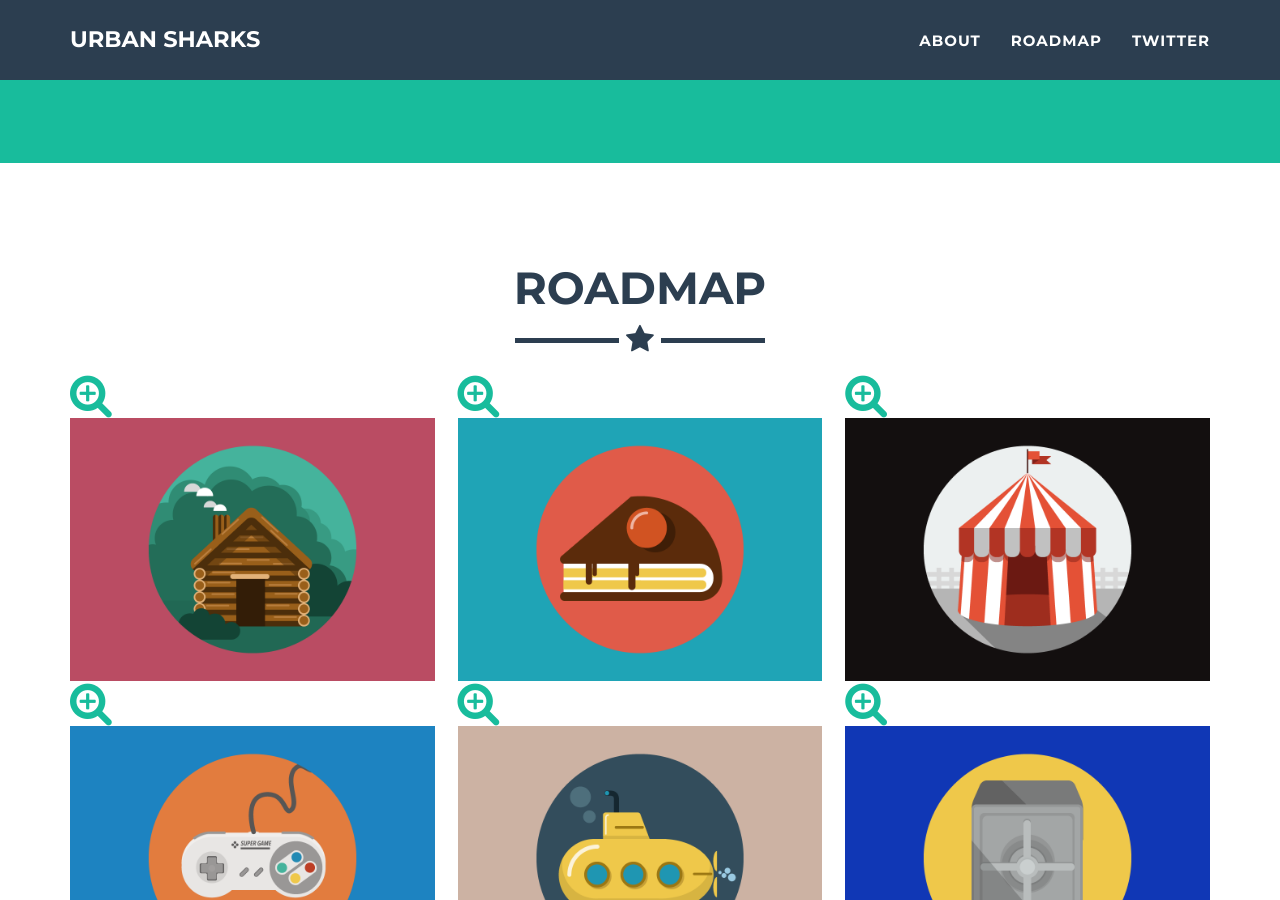
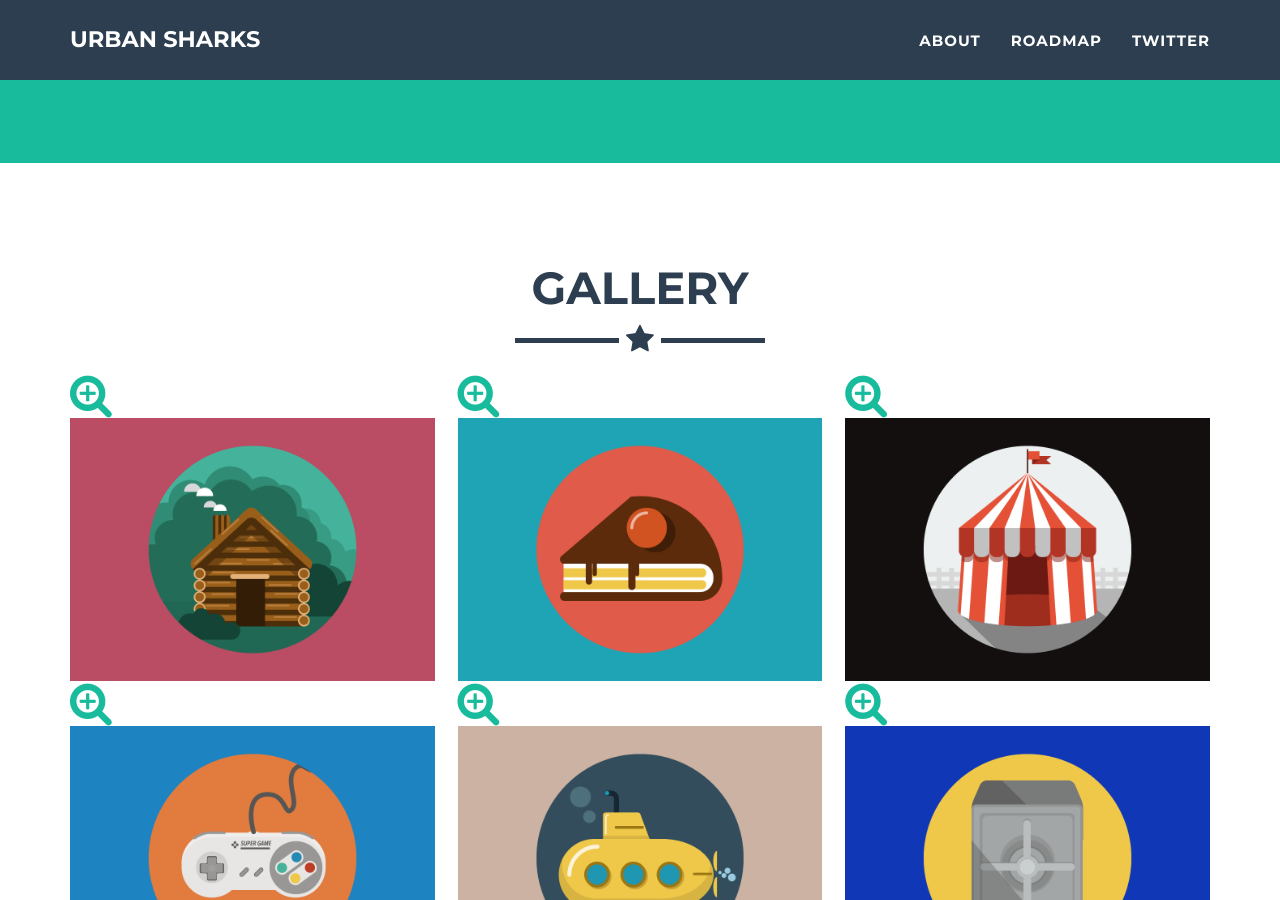
Before and after one commit to DYORBOY/urbansharks.github.io, a Jekyll site: the page built from _posts/2014-07-18-project-1.markdown, in a window 1280 px wide and 900 px high, scrolled down 1496 px. Built offline with Jekyll 4.4.1, drawn with Linux system fonts in a browser that asks for light colours.

Commit message:
Update portfolio_grid.html

```diff
--- a/_includes/portfolio_grid.html
+++ b/_includes/portfolio_grid.html
@@ -1,10 +1,10 @@
 
     <!-- Portfolio Grid Section -->
-    <section id="roadmap">
+    <section id="portofolio">
         <div class="container portfolio-flex-grid">
             <div class="row">
                 <div class="col-lg-12 text-center">
-                    <h2>Roadmap</h2>
+                    <h2>Gallery</h2>
                     <hr class="star-primary">
                 </div>
             </div>
```
